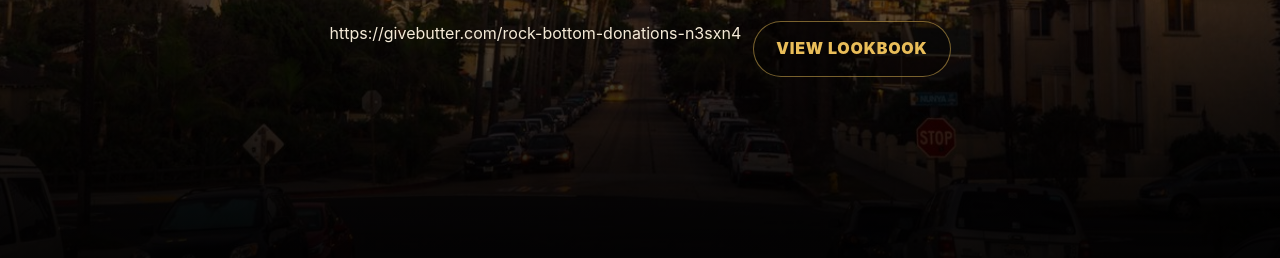
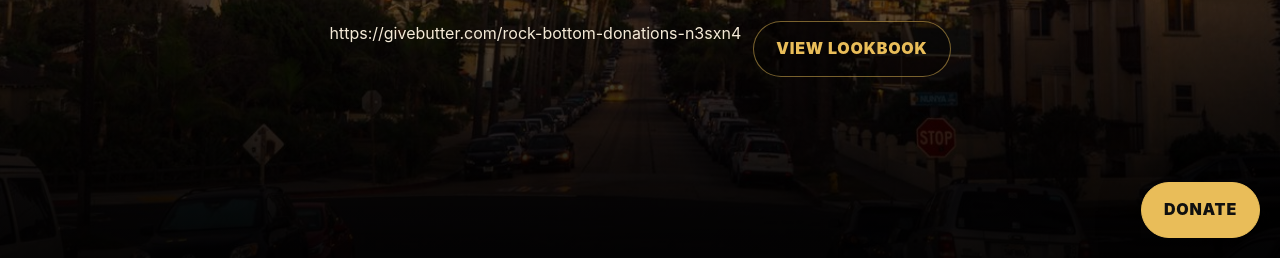
Before and after one commit to creebuckner30-sudo/rock-bottom-site, a website: page Rock_Bottom_V22_COMPLETE_UPLOAD_TO_GITHUB/index.html in a window 1280 px wide. Shown: the part 542-800 px from the top of the page. Drawn offline with Linux system fonts and the light colour scheme; no server answers.

Commit message:
Update index.html

```diff
--- a/Rock_Bottom_V22_COMPLETE_UPLOAD_TO_GITHUB/index.html
+++ b/Rock_Bottom_V22_COMPLETE_UPLOAD_TO_GITHUB/index.html
@@ -346,11 +346,11 @@ footer{text-align:center;padding:70px 20px 100px;background:#070706;color:var(--
 <section><div class="section-inner progress-card">
   <div class="eyebrow">Donate</div><h2>Help bring Rock Bottom to life.</h2>
   <p class="lead">Every contribution supports independent filmmaking and the artists bringing this story to screen.</p>
-  href="https://givebutter.com/rock-bottom-donations-n3sxn4"
+  <a class="btn btn-primary" href="https://givebutter.com/rock-bottom-donations-n3sxn4" target="_blank" rel="noopener">Donate</a>
 </div></section>
 </main>
 
-href="https://givebutter.com/rock-bottom-donations-n3sxn4"
+<div class="sticky-donate"><a class="btn btn-primary" href="https://givebutter.com/rock-bottom-donations-n3sxn4" target="_blank" rel="noopener">Donate</a></div>
 <footer><p>Rock Bottom - Independent Short Film</p><p><a href="lookbook.html">Digital Lookbook</a> · <a href="assets/rock-bottom-lookbook.pdf" target="_blank" rel="noopener">Full PDF</a> · <a href="https://pro.imdb.com/title/tt42752226" target="_blank" rel="noopener">IMDbPro</a></p></footer>
 
 <script>
```
